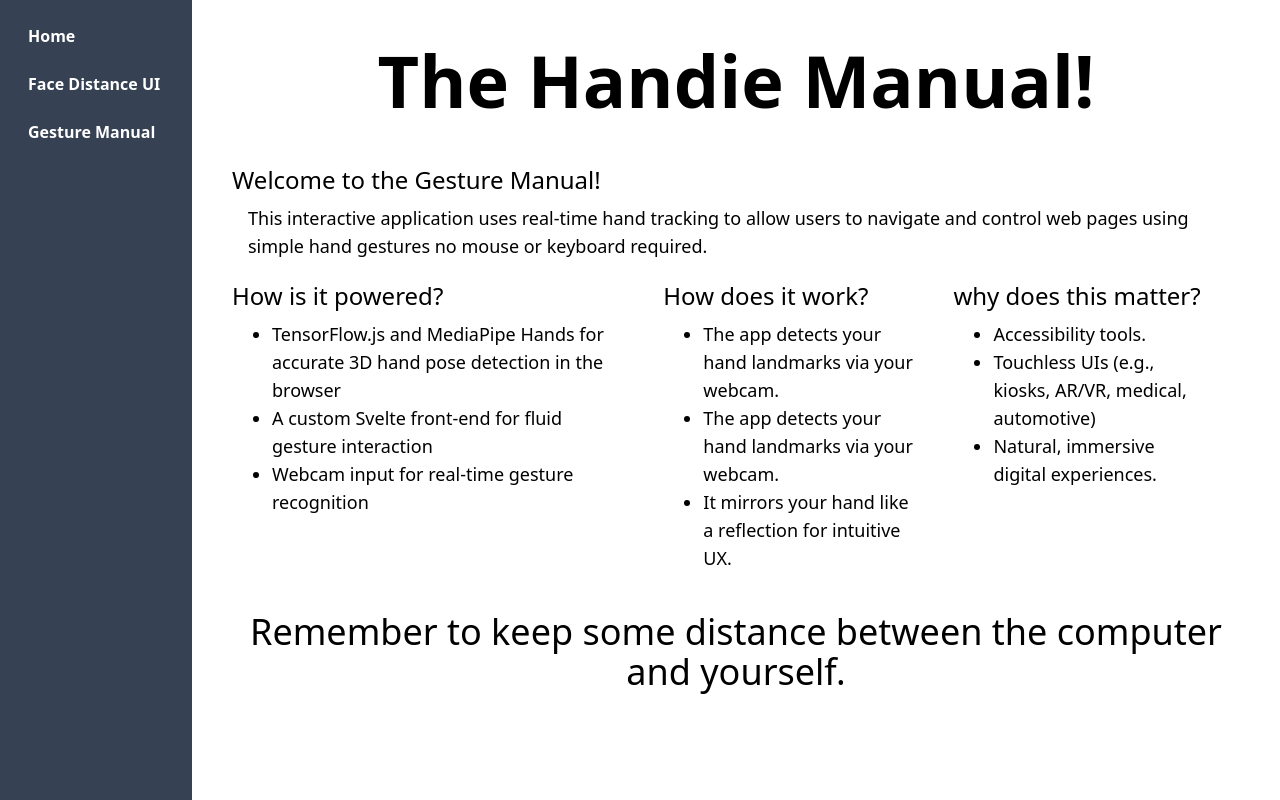
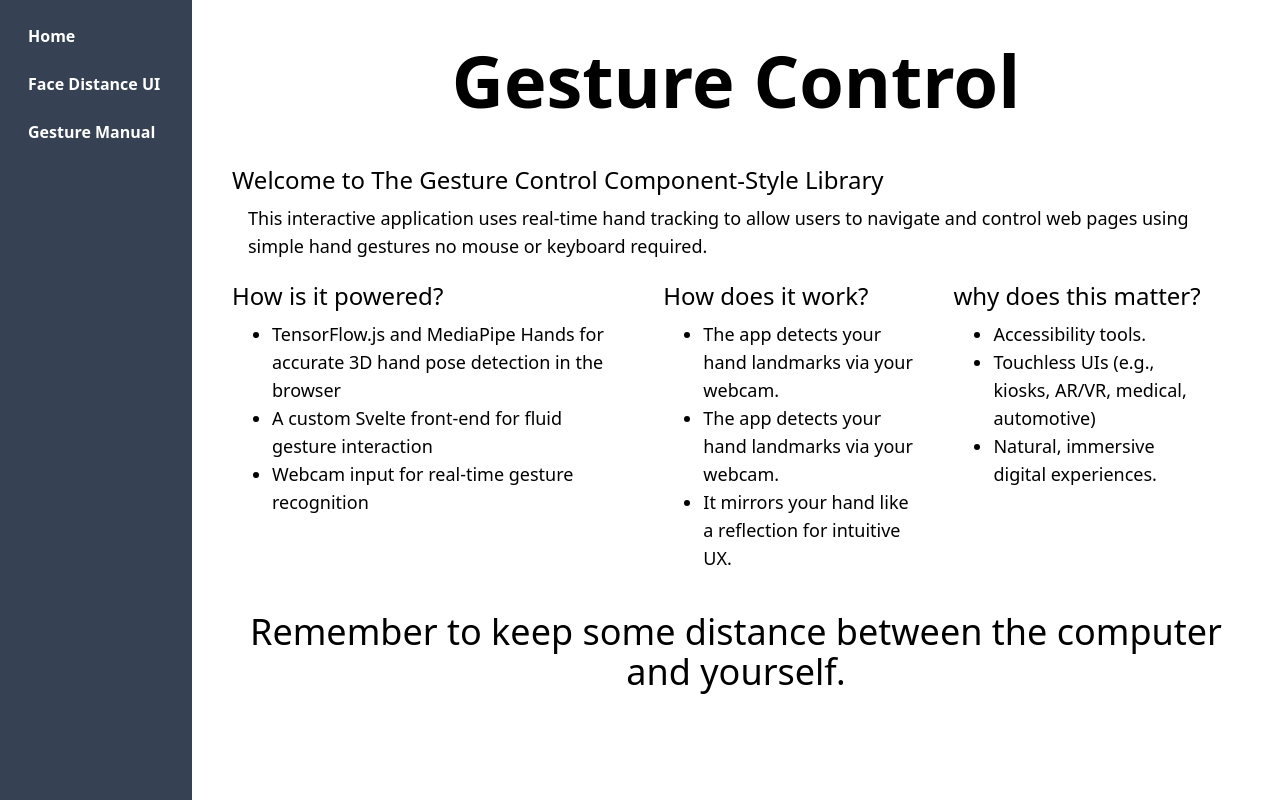
Before and after one commit to Alexander-v22/UI-interface, a SvelteKit app: page /gesture-manual in a window 1280 px wide. Built offline with nearby package versions, Linux system fonts and the light colour scheme.

Commit message:
Started the README page

```diff
--- a/src/routes/gesture-manual/+page.svelte
+++ b/src/routes/gesture-manual/+page.svelte
@@ -1,8 +1,8 @@
 <main class = "flex-1 max-w-6xl mx-auto px-4 justify-center">
-    <h1 class="text-7xl py-5 text-center font-semibold mb-5">The Handie Manual!</h1>
+    <h1 class="text-7xl py-5 text-center font-semibold mb-5">Gesture Control</h1>
 
 
-    <h2 class = "py-2 text-2xl"> Welcome to the Gesture Manual!</h2>
+    <h2 class = "py-2 text-2xl"> Welcome to The Gesture Control Component-Style Library</h2>
         <p class="text-lg px-4"> This interactive application uses real-time hand tracking to allow users to navigate and control web pages using simple hand gestures no mouse or keyboard required.</p>
 
 
--- a/src/routes/home/+page.svelte
+++ b/src/routes/home/+page.svelte
@@ -1,5 +1,5 @@
 <main class="flex-1 max-w-6xl mx-auto px-4 justify-center">
-  <h1 class="text-7xl py-5 text-center font-semibold mb-5">Gesture & Face-Aware UI</h1>
+  <h1 class="text-7xl py-5 text-center font-semibold mb-5">Gesture & Face-Awareness UI</h1>
 
   <h2 class="py-2 text-2xl">Touchless Interfaces. Real-Time Feedback.</h2>
   <p class="text-lg px-4">
```
Also changed, not shown: 1 other file (tests, documents, lock files or other folders).
